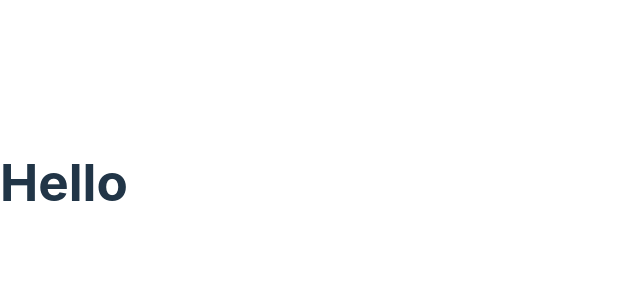
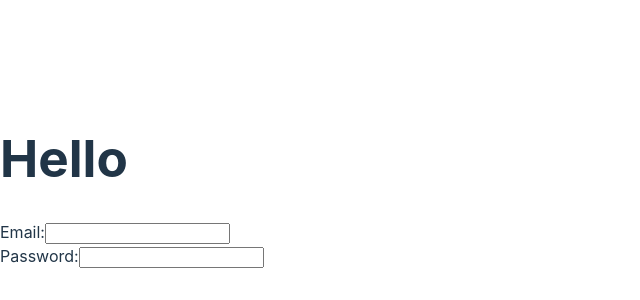
Before and after one commit to alexistorosina1/gym-bud, a React (Vite) app in the folder frontend/: page / in a window 1280 px wide. Shown: the part 218-518 px from the top of the page, without its empty margins (0-640 px from the left). Built offline with nearby package versions, Linux system fonts and the light colour scheme.

Commit message:
created login component

```diff
--- a/frontend/src/App.jsx
+++ b/frontend/src/App.jsx
@@ -1,4 +1,5 @@
-// import { BrowserRouter as Router, Route, Switch } from "react-router-dom";
+import { Route, Routes } from "react-router-dom"
+import Login from "./components/Login";
 
 
 function App() {
@@ -7,11 +8,9 @@ function App() {
   return (
     <>
       <h1>Hello</h1>
-      {/* <Router>
-        <Switch>
-          <Route exact path ="/"/>
-        </Switch>
-      </Router> */}
+      <Routes>
+          <Route path="/" element={<Login />}/>
+      </Routes>
     </>
   )
 }
--- /dev/null
+++ b/frontend/src/components/Login.jsx
@@ -0,0 +1,45 @@
+import { useDispatch, useSelector } from "react-redux";
+import { setEmail, setPassword } from "../slices/loginSlice";
+
+
+
+function Login(){
+    const { email, password } = useSelector((state) => state.login)
+    const dispatch = useDispatch()
+
+    const handleEmailChange = (e) => {
+        dispatch(setEmail(e.target.value))
+    }
+
+    const handlePasswordChange = (e) => {
+        dispatch(setPassword(e.target.value))
+    }
+
+    return(
+        <>
+            <div>
+                <form>
+                    <label>
+                        Email:
+                        <input
+                        type="email"
+                        value={email}
+                        onChange={handleEmailChange}
+                        />
+                    </label>
+                    <br />
+                    <label>
+                        Password:
+                        <input
+                        type="password"
+                        value={password}
+                        onChange={handlePasswordChange}
+                        />
+                    </label>
+                </form>
+            </div>
+        </>
+    )
+}
+
+export default Login;
--- a/frontend/src/reducer/rootReducer.js
+++ b/frontend/src/reducer/rootReducer.js
@@ -1,7 +1,8 @@
 import { combineReducers } from "redux";
+import loginSlice from "../slices/loginSlice";
 
 const rootReducer = combineReducers({
-
+    login: loginSlice,
 })
 
 export default rootReducer;
--- /dev/null
+++ b/frontend/src/slices/loginSlice.js
@@ -0,0 +1,20 @@
+import { createSlice } from '@reduxjs/toolkit';
+
+const loginSlice = createSlice({
+    name: 'login',
+    initialState: {
+        email: '',
+        password: '',
+    },
+    reducers: {
+        setEmail: (state, action) => {
+            state.email = action.payload;
+        },
+        setPassword: (state, action) => {
+            state.password  = action.payload;
+        },
+    },
+})
+
+export const { setEmail, setPassword } = loginSlice.actions;
+export default loginSlice.reducer;
```
